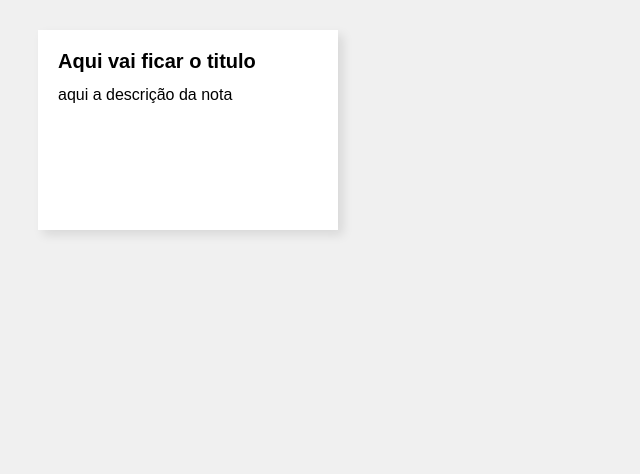
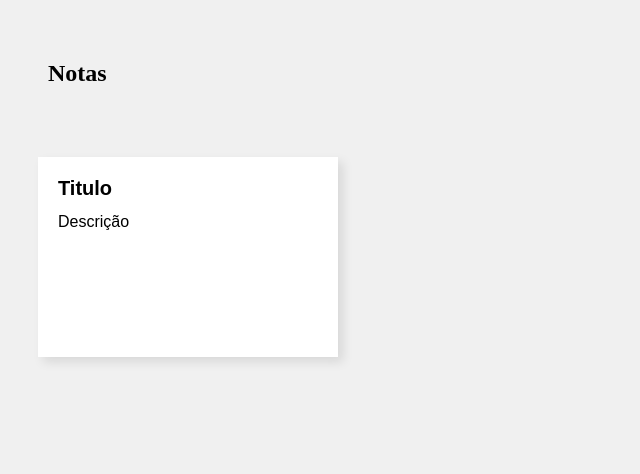
Before and after one commit to GDSanches/Projeto-De-Notas-, a Django app: page /home/ in a window 1280 px wide. Shown: the top 474 px of the page, without its empty margins (0-640 px from the left). Run offline with Django 3.2, Linux system fonts and the light colour scheme.

Commit message:
resolvendo bugs

```diff
--- a/src/myapp/forms.py
+++ b/src/myapp/forms.py
@@ -12,7 +12,7 @@ class formularioNota(forms.ModelForm):
         fields = "__all__"
 
     Titulo = forms.CharField( max_length=50, required=True)
-    conteudo = forms.CharField()
+    conteudo = forms.CharField( required=True)
 
 class formularioUsuario(forms.ModelForm):
 
--- a/src/myapp/models.py
+++ b/src/myapp/models.py
@@ -4,8 +4,8 @@ from django.db import models
 class Usuario(models.Model):
 
     id = models.AutoField(primary_key=True)
-    usuario = models.CharField(max_length=50, blank=False, null=False, default='')
-    senha = models.CharField(max_length=50,blank=False, null=False, default='')
+    usuario = models.CharField(max_length=50, blank=False, null=False)
+    senha = models.CharField(max_length=50,blank=False, null=False)
 
     class Meta:
         verbose_name = ('usuario')
@@ -19,7 +19,6 @@ class Nota (models.Model):
         id = models.AutoField(primary_key=True)
         titulo = models.TextField(blank=False, null=False)
         conteudo = models.TextField(blank=False, null=False)
-        usuario = models.ForeignKey(Usuario, on_delete=models.CASCADE)
 
         def __str__(self):
             return self.id
--- a/src/myapp/serializers.py
+++ b/src/myapp/serializers.py
@@ -10,4 +10,4 @@ class UsuarioSerializer(serializers.ModelSerializer):
 class NotaSerializer(serializers.ModelSerializer):
   class Meta:
     model = Nota
-    fields = ["id", "titulo", "conteudo","usuario_id"]
+    fields = ["id", "titulo", "conteudo"]
--- a/src/myapp/views.py
+++ b/src/myapp/views.py
@@ -1,7 +1,7 @@
 from django import get_version
 from django.views.generic import TemplateView
 from .models import  Nota, Usuario
-from myapp.forms import formularioUsuario , CustomLoginForm
+from myapp.forms import formularioUsuario , CustomLoginForm , formularioNota
 from django.shortcuts import render
 from .serializers import UsuarioSerializer, NotaSerializer
 from rest_framework import generics
@@ -18,45 +18,25 @@ class home(TemplateView):
 
         return super().get(*args, **kwargs)
 
-class cria_nota(TemplateView):
-    template_name = 'cria-nota.html'
-
-    def get(self, *args, **kwargs):
-
-        return super().get(*args, **kwargs)
-
-"""
-@login_required
-def login(request):
-
-    if request.method == "GET":
-        form = formularioUsuario()
+def salvar_nota(request):
+        form = formularioNota(request.POST)
+        if form.is_valid():
+          form.save()
+          form = formularioNota()
 
         context = {
             'form': form
         }
-        return render(request, 'login.html', context= context)
-    else:
-        form = formularioUsuario(request.POST)
-
-        if form.is_valid():
-            login =form.save()
-            form = formularioUsuario()
+        return render(request, 'cria-nota.html', context=context)
 
 
-        context = {
-            'form': form
-        }
-        return render(request, 'login.html', context= context)
-"""
+class Usuario_List(generics.ListCreateAPIView):
+  queryset = Usuario.objects.all()
+  serializer_class = UsuarioSerializer
 
-#class Usuario_List(generics.ListCreateAPIView):
- # queryset = Usuario.objects.all()
-  #serializer_class = UsuarioSerializer
-
-#class Usuario_Detail(generics.RetrieveUpdateDestroyAPIView):
- # queryset = Usuario.objects.all()
-  #serializer_class = UsuarioSerializer
+class Usuario_Detail(generics.RetrieveUpdateDestroyAPIView):
+  queryset = Usuario.objects.all()
+  serializer_class = UsuarioSerializer
 
 class Nota_List(generics.ListCreateAPIView):
   queryset = Nota.objects.all()
@@ -69,27 +49,3 @@ class Nota_Detail(generics.RetrieveUpdateDestroyAPIView):
 class CustomLoginView(LoginView):
     template_name = 'login.html'
     authentication_form = CustomLoginForm
-
-
-
-
-
-@require_POST
-def salvar_nota (request):
-
-  try:
-    titulo = request.POST.get ('titulo')
-    conteudo = request.POST.get ('conteudo')
-    user_id = request.user.id
-
-    nota = Nota (
-      titulo = titulo,
-      conteudo = conteudo,
-      usuario = user_id
-    )
-
-    nota.save ()
-    window.location.href = 'home.html'
-    return HttpResponse ('Nota salva com sucesso!')
-  except:
-     print("houve algum problema ao salvar a nota")
--- a/src/mydjango/urls.py
+++ b/src/mydjango/urls.py
@@ -23,22 +23,15 @@ from myapp import views
 from myapp.views import CustomLoginView
 
 
-
-
-
-
 urlpatterns = [
     url(r'^admin/', admin.site.urls),
 
     path('', CustomLoginView.as_view(), name='login'),
     path('home/', views.home.as_view(), name='site'),
-    path('novo/', views.cria_nota.as_view(), name='novo'),
-  #  path("api/users/", views.Usuario_List.as_view()),
-  #  path("api/users/<int:pk>/", views.Usuario_Detail.as_view()),
-    path("api/notes/", views.Nota_List.as_view()),
-    path("api/notes/<int:pk>/", views.Nota_Detail.as_view()),
+    path("api/usuario/", views.Usuario_List.as_view()),
+    #path("api/usuario/<int:pk>/", views.Usuario_Detail.as_view()),
+    path("api/notas/", views.Nota_List.as_view()),
+    path("api/notas/<int:pk>/", views.Nota_Detail.as_view()),
     path ('salvar-nota/',views.salvar_nota, name='salvar-nota'),
 
 ]
-# urlpatterns += static(settings.STATIC_URL, document_root=settings.STATIC_ROOT)
-# urlpatterns += static(settings.MEDIA_URL, document_root=settings.MEDIA_ROOT)
--- a/src/templates/home.html
+++ b/src/templates/home.html
@@ -17,6 +17,16 @@
             display: flex;
             flex-wrap: wrap;
             margin: 20px;
+          }
+
+          .nota {
+            color: #000;
+            font-family: Poppins;
+            font-size: 24px;
+            font-style: normal;
+            font-weight: 600;
+            line-height: normal;
+            padding: 40px ;
           }
 
           .box {
@@ -56,16 +66,14 @@
           }
           </style>
             <script>
-            // Criar uma função para mostrar as notas na página
                 function mostrarNotas() {
-                    // Fazer uma requisição GET para a rota da API que retorna todas as notas
                     axios.get('/api/notas/')
                     .then(function (response) {
-                        // Se a requisição for bem sucedida, pegar os dados das notas
+
                         let notas = response.data;
-                        // Criar uma variável para armazenar o HTML das notas
+
                         let htmlNotas = '';
-                        // Percorrer o array de notas e criar um elemento HTML para cada uma
+
                         for (let nota of notas) {
                         htmlNotas += `
                             <div class="nota">
@@ -74,29 +82,27 @@
                             </div>
                         `;
                         }
-                        // Selecionar o elemento HTML onde as notas serão mostradas
                         let containerNotas = document.getElementById('container-notas');
-                        // Inserir o HTML das notas no elemento
                         containerNotas.innerHTML = htmlNotas;
                     })
                     .catch(function (error) {
-                        // Se a requisição falhar, mostrar um erro no console
                         console.log(error);
                     });
                 }
-
-                // Chamar a função quando a página carregar
                 window.onload = mostrarNotas;
             </script>
           </head>
           <body>
+            <h2 class ="nota">Notas</h2>
           <div class="container">
             <div class="box">
-              <div class="title">Aqui vai ficar o titulo</div>
-              <div class="description">aqui a descrição da nota</div>
+              <div class="title">Titulo</div>
+              <div class="description">Descrição</div>
             </div>
           </div>
-          <div class="add-button">+</div>
+          <div class="add-button" onclick="location.href = '{% url 'salvar-nota' %}'">
+            +
+          </div>
 
 </body>
 </html>
```
Also changed, not shown: src/templates/cria-nota.html (+34 -0 lines), src/myapp/migrations/0001_initial.py, src/templates/home.css (deleted).
